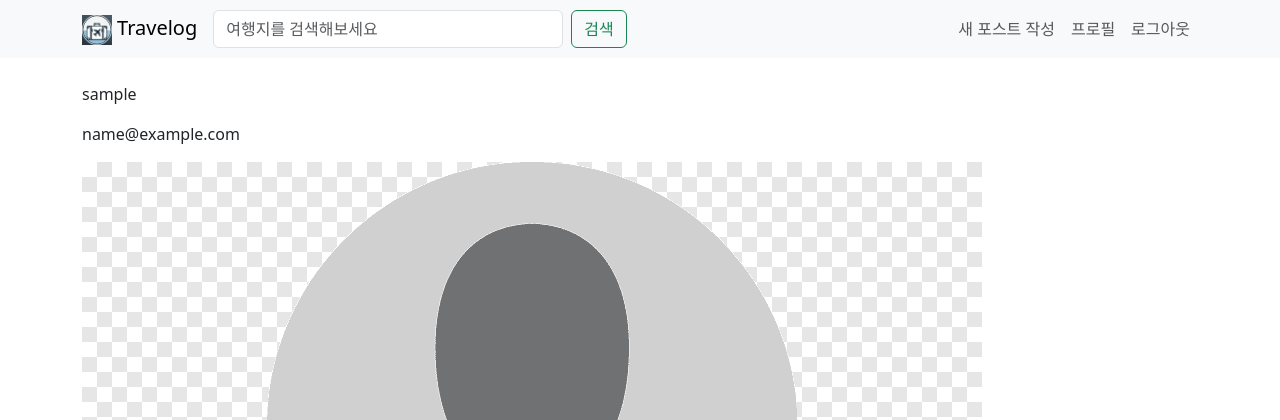
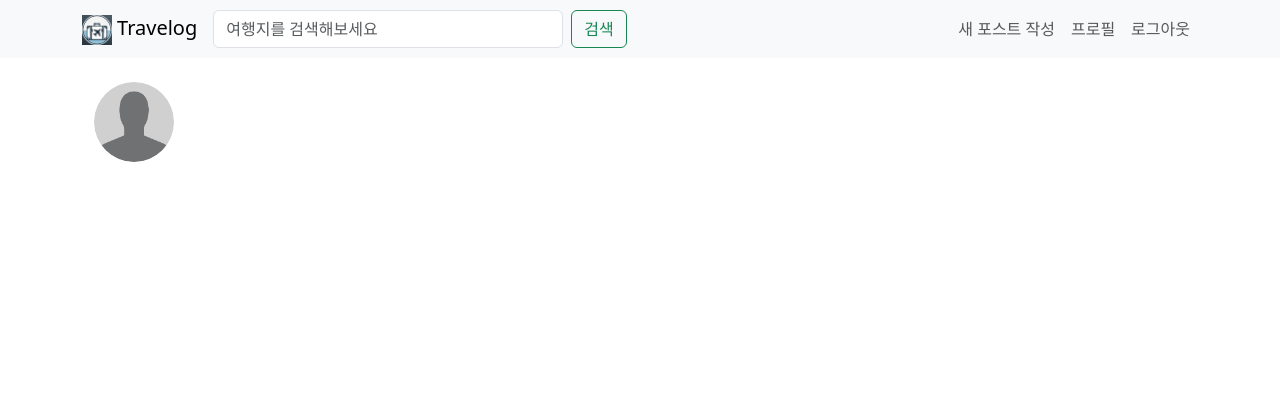
Before and after one commit to smahn9123/django-travelog, a Django app: page /accounts/profile/ in a window 1280 px wide. Shown: the top 420 px of the page. Run offline with Django 5.2, Linux system fonts and the light colour scheme; the visitor is signed in with stand-in values (Sample User, id 1); some libraries are stand-ins or nearby versions.

Commit message:
💄 improve profile UI

```diff
--- a/accounts/templates/accounts/profile.html
+++ b/accounts/templates/accounts/profile.html
@@ -1,17 +1,24 @@
 {% extends 'base.html' %}
 {% block content %}
   {% load static %}
-  <div>
-    <p>
-      {{ user.username }}</p>
-    <p>
-      {{ user.email }}</p>
-    <p>
-      {{ user.nickname }}</p>
-    {% if user.profile_img %}
-      <img src="{{ user.profile_img.url }}" alt="프로필 이미지">
-    {% else %}
-      <img src="{% static 'images/default_profile.png' %}" alt="기본 프로필 이미지">
-    {% endif %}
+
+  <div class="container">
+    <!-- 프로필 헤더 섹션 -->
+    <div class="d-flex align-items-center mb-4">
+      <!-- 프로필 이미지 -->
+      <div class="me-3">
+        {% if user.profile_img %}
+          <img src="{{ user.profile_img.url }}" alt="프로필 이미지" class="rounded-circle" style="width: 80px; height: 80px; object-fit: cover;">
+        {% else %}
+          <img src="{% static 'images/default_profile.png' %}" alt="기본 프로필 이미지" class="rounded-circle" style="width: 80px; height: 80px; object-fit: cover;">
+        {% endif %}
+      </div>
+
+      <!-- 채널명(닉네임) -->
+      <h1 class="mb-0 fw-bold">{{ user.nickname }}</h1>
+    </div>
+
+    <!-- 추가 정보 -->
   </div>
+
 {% endblock %}
```
